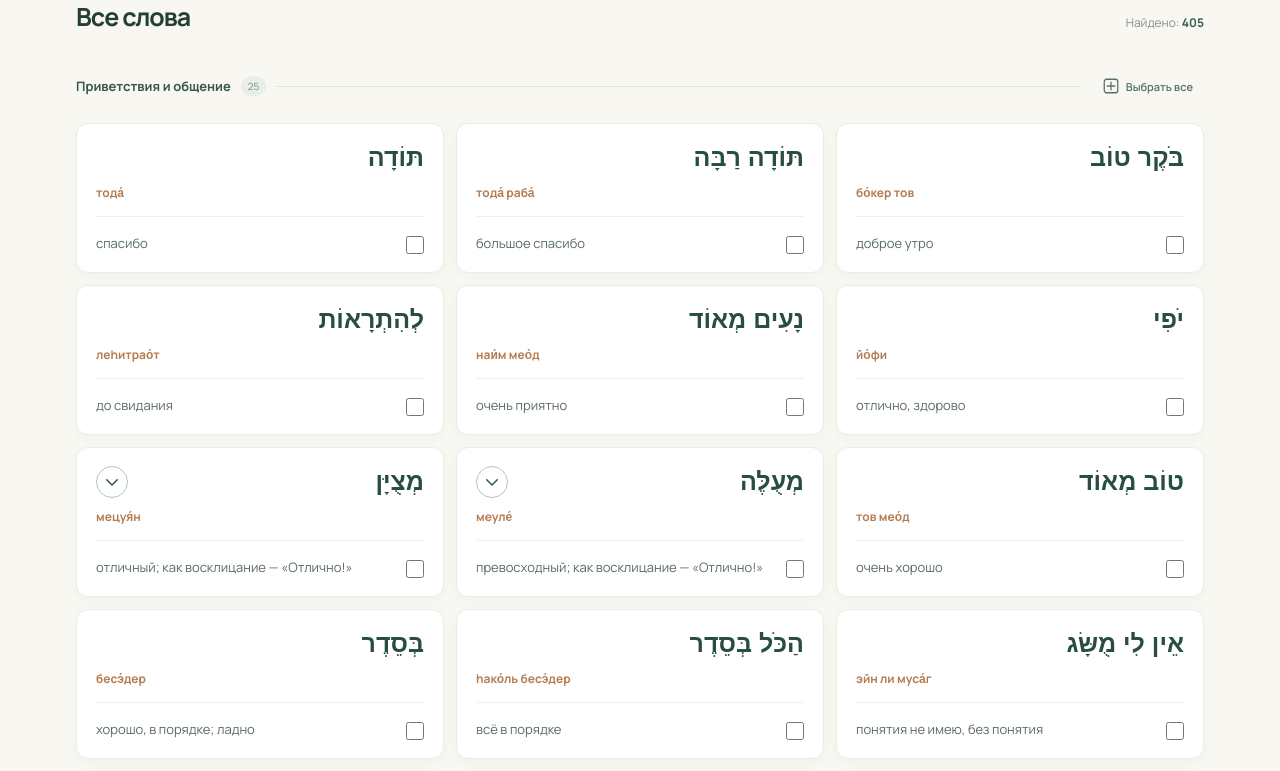
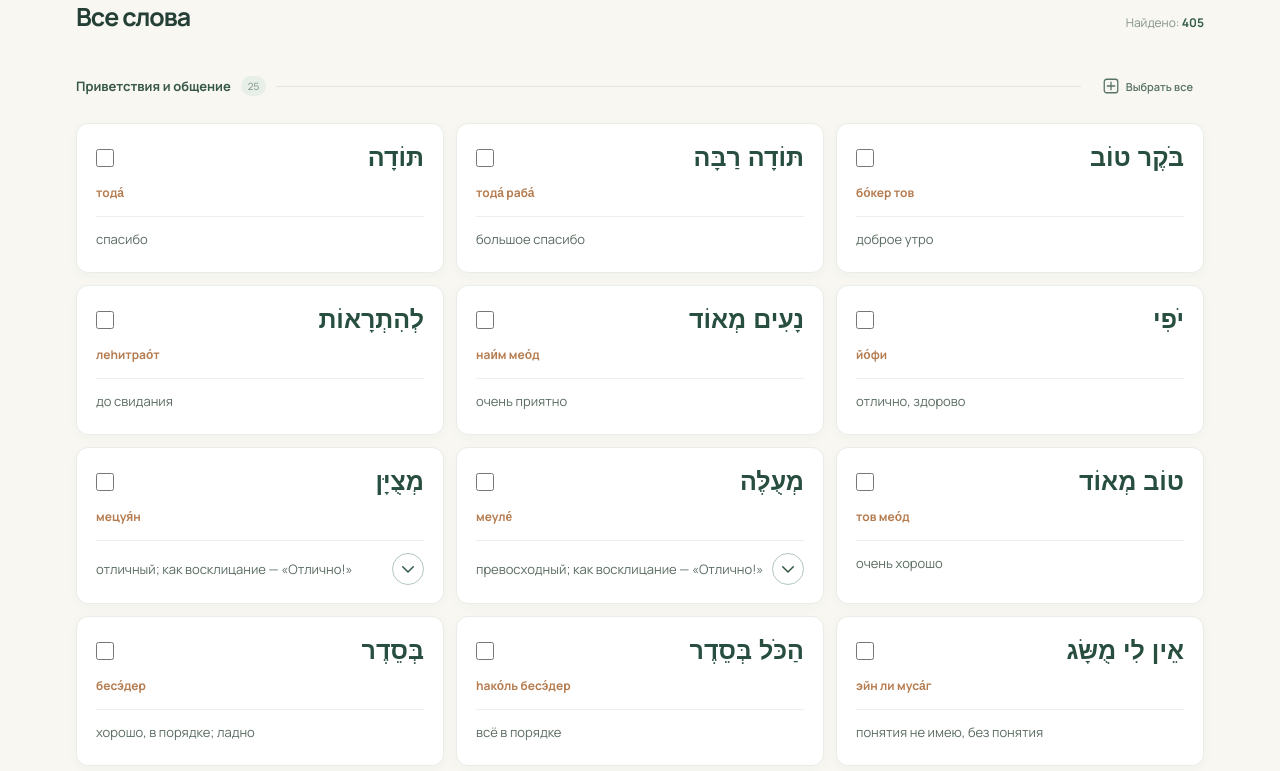
Before and after one commit to Malacar-Miles/ulpan-dictionary, a React (Vite) app: page / in a window 1280 px wide. Shown: the part 440-1211 px from the top of the page. Built offline with nearby package versions, Linux system fonts and the light colour scheme.

Commit message:
Refine card controls and print preview layout

```diff
--- a/src/components/DictionaryCard.module.css
+++ b/src/components/DictionaryCard.module.css
@@ -1,4 +1,5 @@
 .card {
+  --card-heading-height: max(2rem, 31.25px);
   position: relative;
   display: flex;
   flex-direction: column;
@@ -15,6 +16,8 @@
   user-select: text;
 }
 .card-top {
+  min-height: var(--card-heading-height);
+  padding-left: 2.5rem;
   display: flex;
   gap: 10px;
   align-items: start;
@@ -50,11 +53,16 @@
 }
 .meaning {
   flex: 1;
+  align-self: flex-start;
   min-width: 0;
   font-size: 13px;
   line-height: 1.65;
   color: #5a6c61;
   margin: 0;
+}
+.expandable .meaning {
+  min-height: 2rem;
+  align-content: center;
 }
 
 .alternate-spelling {
@@ -98,15 +106,19 @@
   cursor: pointer;
 }
 .forms-toggle {
-  position: absolute;
-  z-index: 1;
+  flex: none;
+  align-self: flex-start;
+}
+@media (any-hover: hover) {
+  .card:hover:not(:has(.print-select:hover)) .forms-trigger {
+    background: var(--color-control-hover);
+  }
 }
 .card.expandable .card-top {
   padding-left: 2.5rem;
-  min-height: 2rem;
 }
 .forms-header {
-  min-height: 2rem;
+  min-height: var(--card-heading-height);
   padding-left: 2.5rem;
   display: flex;
   align-items: center;
@@ -169,12 +181,16 @@
 }
 
 .print-select-slot {
-  position: relative;
+  position: absolute;
+  top: calc(18px + var(--card-heading-height) / 2 - 9px);
+  left: 19px;
+  z-index: 1;
   flex: none;
   width: 18px;
   height: 18px;
 }
 .print-select {
+  --checkbox-hover-center: 50%;
   position: absolute;
   top: 50%;
   left: 50%;
--- a/src/components/DictionaryCard.tsx
+++ b/src/components/DictionaryCard.tsx
@@ -72,31 +72,19 @@ export const DictionaryCard = memo(
             toggle();
         }}
       >
-        {expandable && (
-          <div className={styles['forms-toggle']}>
-            <button
-              className={styles['forms-trigger']}
-              aria-expanded={open}
-              aria-controls={id}
-              aria-label={(locale === 'ru' ? 'Формы слова ' : 'Formas de ') + defaultRow.hebrew}
-              onClick={toggle}
-            >
-              <svg
-                aria-hidden="true"
-                width="18"
-                height="18"
-                viewBox="0 0 24 24"
-                fill="none"
-                stroke="currentColor"
-                strokeWidth="2"
-                strokeLinecap="round"
-                strokeLinejoin="round"
-              >
-                <path d="m5 9 7 7 7-7" />
-              </svg>
-            </button>
-          </div>
-        )}
+        <span className={styles['print-select-slot']}>
+          <label
+            className={styles['print-select']}
+            title={messages.selectForPrint(defaultRow.hebrew)}
+          >
+            <input
+              type="checkbox"
+              checked={selected}
+              aria-label={messages.selectForPrint(defaultRow.hebrew)}
+              onChange={() => onToggleCard(entry.id)}
+            />
+          </label>
+        </span>
         <CollapseSwap
           id={id}
           open={open}
@@ -158,19 +146,31 @@ export const DictionaryCard = memo(
           <p className={styles['meaning']}>
             <Highlight text={entry.meaning} query={query} />
           </p>
-          <span className={styles['print-select-slot']}>
-            <label
-              className={styles['print-select']}
-              title={messages.selectForPrint(defaultRow.hebrew)}
-            >
-              <input
-                type="checkbox"
-                checked={selected}
-                aria-label={messages.selectForPrint(defaultRow.hebrew)}
-                onChange={() => onToggleCard(entry.id)}
-              />
-            </label>
-          </span>
+          {expandable && (
+            <div className={styles['forms-toggle']}>
+              <button
+                className={styles['forms-trigger']}
+                aria-expanded={open}
+                aria-controls={id}
+                aria-label={(locale === 'ru' ? 'Формы слова ' : 'Formas de ') + defaultRow.hebrew}
+                onClick={toggle}
+              >
+                <svg
+                  aria-hidden="true"
+                  width="18"
+                  height="18"
+                  viewBox="0 0 24 24"
+                  fill="none"
+                  stroke="currentColor"
+                  strokeWidth="2"
+                  strokeLinecap="round"
+                  strokeLinejoin="round"
+                >
+                  <path d="m5 9 7 7 7-7" />
+                </svg>
+              </button>
+            </div>
+          )}
         </div>
       </article>
     );
--- a/src/components/PrintPreview.css
+++ b/src/components/PrintPreview.css
@@ -7,7 +7,7 @@
   background: #f2f4f1;
   color: #222;
   overflow: auto;
-  overscroll-behavior: contain;
+  overscroll-behavior: none;
   font-family: Arial, sans-serif;
   user-select: text;
   -webkit-user-select: text;
@@ -16,8 +16,12 @@
   background: #14291fb3;
 }
 .print-preview-controls {
+  position: sticky;
+  top: 0;
+  z-index: 1;
   padding: 16px;
   background: white;
+  border-bottom: 0.5px solid var(--color-control-border);
 }
 .print-preview-toolbar {
   display: flex;
@@ -29,6 +33,9 @@
   flex: 1;
   font-size: 18px;
   margin: 0;
+}
+.print-preview-toolbar h2:focus {
+  outline: none;
 }
 .print-preview-toolbar > span {
   margin-right: auto;
@@ -67,7 +74,7 @@
   display: inline-flex;
   align-items: center;
   gap: 6px;
-  min-height: 44px;
+  min-height: 24px;
   cursor: pointer;
   font-size: 13px;
 }
@@ -80,8 +87,24 @@
   margin: 12px 0 0;
   color: #526157;
 }
+@media screen and (max-width: 750px) {
+  .print-preview-controls {
+    display: grid;
+    gap: 8px;
+    padding: 12px 16px;
+  }
+  .print-preview-toolbar,
+  .print-preview-settings {
+    row-gap: 8px;
+  }
+  .print-preview-settings,
+  .print-preview-controls > p {
+    margin: 0;
+  }
+}
 .print-preview-scroll {
   overflow-x: auto;
+  overscroll-behavior-x: none;
   padding: 12px;
 }
 .print-sheet {
--- a/src/components/PrintPreview.tsx
+++ b/src/components/PrintPreview.tsx
@@ -23,6 +23,7 @@ export const PrintPreview = ({
   const { locale, messages } = useLocale();
   const titleId = useId();
   const dialog = useRef<HTMLDialogElement>(null);
+  const heading = useRef<HTMLHeadingElement>(null);
   const [niqqud, setNiqqud] = useState(initialNiqqud);
   const [handwriting, setHandwriting] = useState(initialHandwriting);
   const [expanded, setExpanded] = useState(false);
@@ -34,6 +35,7 @@ export const PrintPreview = ({
   useLayoutEffect(() => {
     const element = dialog.current!;
     element.showModal();
+    heading.current?.focus({ preventScroll: true });
     return () => element.close();
   }, []);
 
@@ -69,7 +71,9 @@ export const PrintPreview = ({
     >
       <div className="print-preview-controls">
         <div className="print-preview-toolbar">
-          <h2 id={titleId}>{messages.printPreview}</h2>
+          <h2 id={titleId} ref={heading} tabIndex={-1}>
+            {messages.printPreview}
+          </h2>
           <button type="button" onClick={onClose}>
             {messages.printClose}
           </button>
--- a/src/localization/catalogs.ts
+++ b/src/localization/catalogs.ts
@@ -58,7 +58,7 @@ export const catalogs: Record<Locale, Messages> = {
     printAction: 'Печать / Сохранить PDF',
     printExpand: 'Развернуть все карточки',
     printClose: 'Закрыть',
-    printHint: 'A4 · 5 колонок. В окне печати выбери масштаб 100%.',
+    printHint: 'A4 · 5 колонок. В окне печати выберите масштаб 100%.',
     printFontsLoading: 'Подготовка шрифтов…',
     printFontsError: 'Не удалось загрузить шрифт. Попробуй ещё раз или отключи пропись.',
 
--- a/src/style.css
+++ b/src/style.css
@@ -9,6 +9,7 @@
   --color-primary: #285d4b;
   --color-accent: #d49663;
   --color-control: #f5f9f6;
+  --color-control-hover: rgb(245 249 246 / 60%);
   --color-control-text: #577267;
   --color-toggle-text: #315a49;
   --color-control-border: #cbd9ce;
@@ -57,6 +58,25 @@ body {
   clip: rect(0, 0, 0, 0);
   white-space: nowrap;
 }
+@media (any-hover: hover) {
+  :where(label:has(input[type='checkbox'])) {
+    position: relative;
+    isolation: isolate;
+  }
+  label:has(input[type='checkbox']:enabled):hover::before {
+    content: '';
+    position: absolute;
+    left: var(--checkbox-hover-center, 8.5px);
+    top: 50%;
+    transform: translate(-50%, -50%);
+    width: 32px;
+    height: 32px;
+    border-radius: 50%;
+    background: var(--color-control-hover);
+    pointer-events: none;
+    z-index: -1;
+  }
+}
 @media (pointer: coarse) {
   html {
     height: 100%;
```
